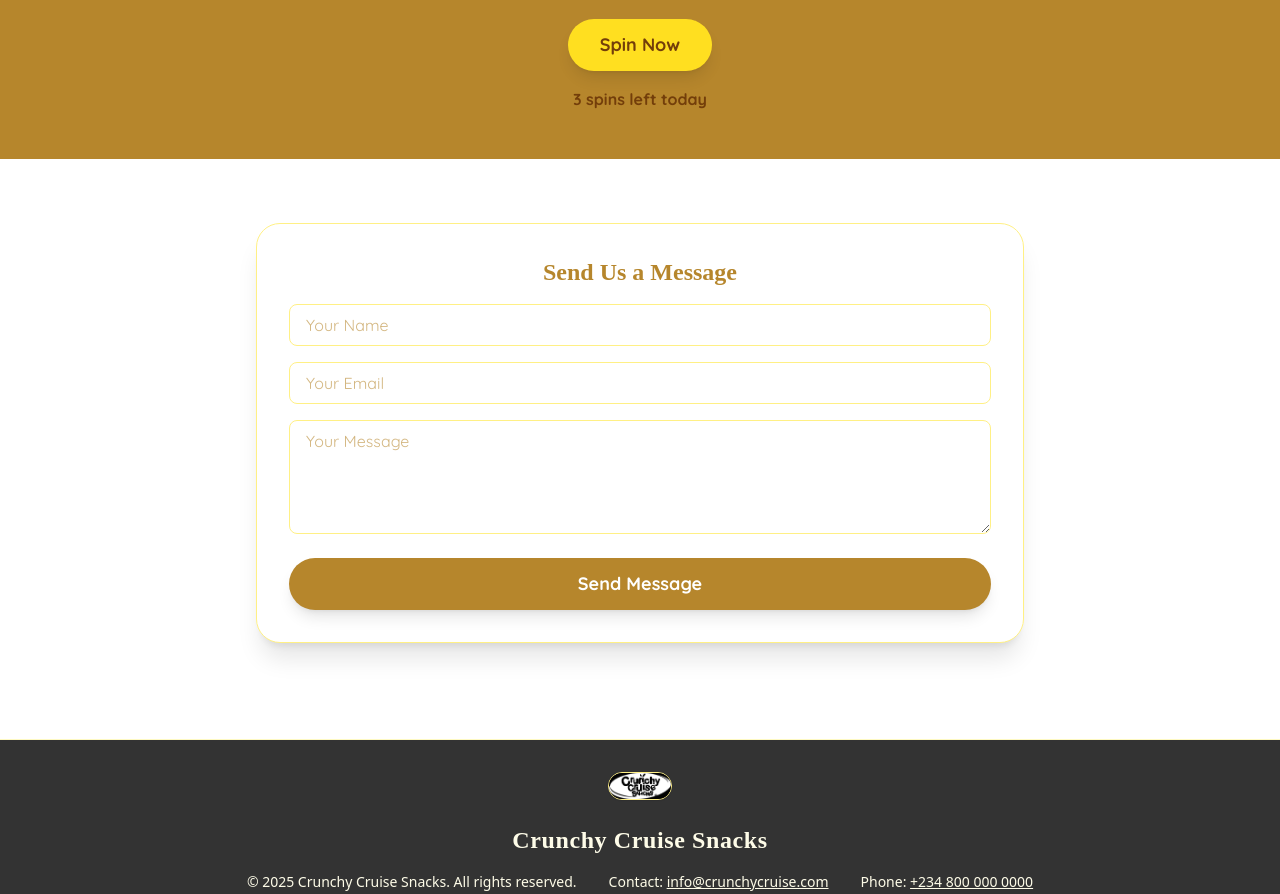
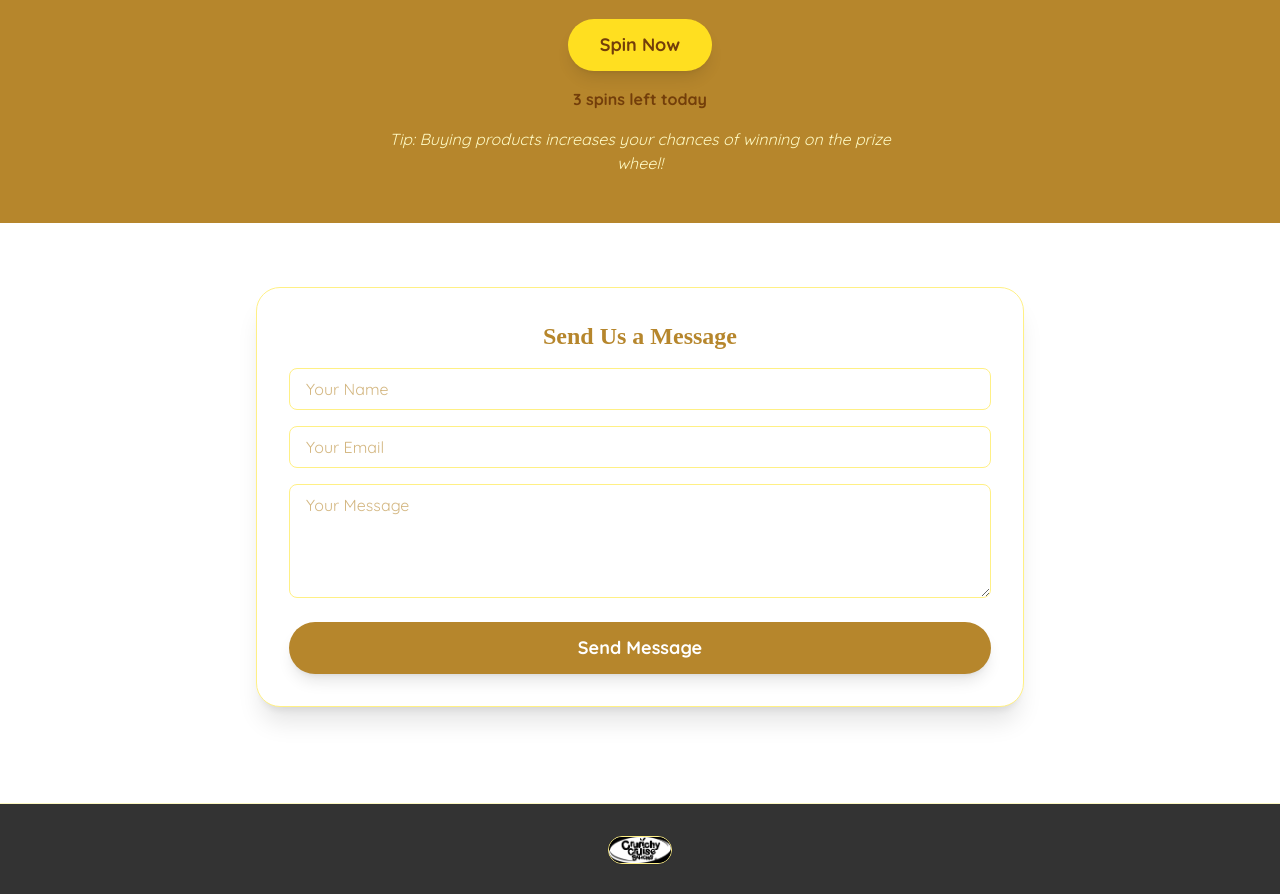
Before and after one commit to TravisChandler1/crunchy, a Next.js app in the folder Desktop/bloz/: page / in a window 1280 px wide. Shown: the part 3680-4574 px from the top of the page. Built offline with nearby package versions, Linux system fonts and the light colour scheme; no server answers; the database is empty; a web font is replaced by a local one.

Commit message:
Add note to prize wheel: buying products increases chances of winning

```diff
--- a/Desktop/bloz/src/app/PrizeWheel.tsx
+++ b/Desktop/bloz/src/app/PrizeWheel.tsx
@@ -187,6 +187,10 @@ export default function PrizeWheel() {
           </div>
         )}
       </div>
+      {/* Add note about buying products */}
+      <div className="mt-4 text-yellow-100 text-center text-base italic max-w-lg">
+        <span>Tip: Buying products increases your chances of winning on the prize wheel!</span>
+      </div>
     </section>
   );
 }
```
